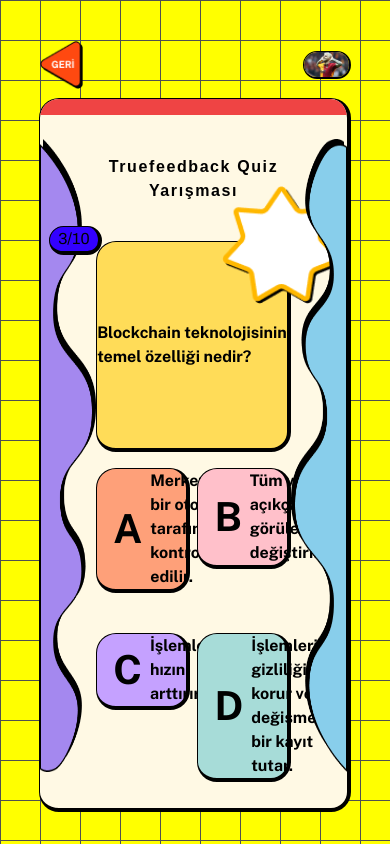
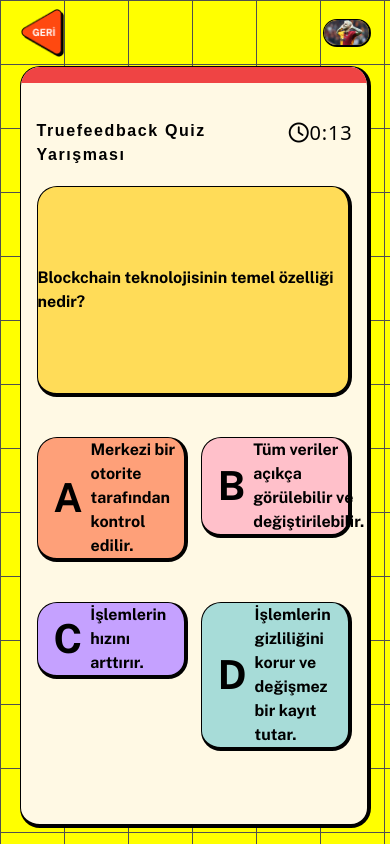
Before and after one commit to CryptQuiz/client, a Next.js app: page /quiz in a window 390 px wide. Built offline with nearby package versions, Linux system fonts and the light colour scheme; a web font is replaced by a local one.

Commit message:
Feat:responsive design

```diff
--- a/app/description/components/Join.jsx
+++ b/app/description/components/Join.jsx
@@ -3,7 +3,7 @@ import Image from 'next/image'
 
 const Join = () => {
   return (
-    <div className=' bg-neu-purple2 h-[11vh] lg:h-[41vh] text-white flex flex-col justify-between p-0 lg:p-5 rounded-10 lg:rounded-20 border border-black border-r-4 border-b-4 lg:border-r-8 lg:border-b-8 font-lexend'>
+    <div className=' bg-neu-purple2 h-[12vh] lg:h-[41vh] text-white flex flex-col justify-between p-0 lg:p-5 rounded-10 lg:rounded-20 border border-black border-r-4 border-b-4 lg:border-r-8 lg:border-b-8 font-lexend'>
                     <div className='hidden lg:flex flex-row justify-between'>
                         <div className='flex flex-row space-x-3 items-center'>
                             <div>
@@ -39,7 +39,7 @@ const Join = () => {
                                 fill
                                 />
                             </div>
-                            <div className='text-32 lg:text-8xl font-bold p-4 lg:p-0'><span className='drop-shadow-[2px_2px_rgba(0,0,0,40)]'>KATIL</span></div>
+                            <div className='text-32 lg:text-8xl font-bold lg:p-0'><span className='drop-shadow-[2px_2px_rgba(0,0,0,40)]'>KATIL</span></div>
                         </div>
 
                         <div className='hidden lg:block text-xs font-bold mx-24 text-center'>
--- a/app/description/components/SponTime.jsx
+++ /dev/null
@@ -1,19 +0,0 @@
-import React from 'react'
-
-const SponTime = () => {
-  return (
-    <div className='flex flex-col lg:flex-row space-y-4 lg:space-y-0 justify-center lg:justify-between'>
-            <div className='w-[70vw] h-[8vh] lg:w-[40vw] lg:h-[7vh] text-center bg-neu-orange text-black text-xl lg:text-32 p-1 lg:p-3 font-bold rounded-10 lg:rounded-20 border border-black border-r-4 border-b-4 lg:border-r-8 lg:border-b-8 font-lexend'>Truefeedback Quiz Yarışması</div>
-            <div className='w-[50vw] h-[5vh] lg:w-[20vw] lg:h-[7vh] flex flex-row justify-around items-center bg-neu-green3 font-bold text-black border rounded-10 lg:rounded-20 border-black border-r-4 border-b-4 lg:border-r-8 lg:border-b-8 font-lexend'>
-              <div className='text-sm lg:text-32'>15 Ekim</div>
-              <div className='text-sm lg:text-2xl flex flex-row lg:flex-col'>
-                <div>14</div>
-                <span className='block lg:hidden text-sm'>:</span>
-                <div>00</div>
-              </div>
-            </div>
-          </div>
-  )
-}
-
-export default SponTime
--- /dev/null
+++ b/app/description/components/header.jsx
@@ -0,0 +1,19 @@
+import React from 'react'
+
+const SponTime = () => {
+  return (
+    <div className='flex flex-col lg:flex-row space-y-4 lg:space-y-0 justify-center lg:justify-between'>
+            <div className='w-[81vw] h-[11vh] lg:w-[40vw] lg:h-[7vh] bg-neu-orange text-black text-xl lg:text-32 p-1 lg:p-3 font-bold rounded-10 lg:rounded-20 border border-black border-r-4 border-b-4 lg:border-r-8 lg:border-b-8 font-lexend flex-nowrap overflow-hidden text-ellipsis text-start'>Truefeedback Quiz Yarışması</div>
+            <div className='w-[45vw] h-[5vh] lg:w-[20vw] lg:h-[7vh] flex flex-row justify-around items-center bg-neu-green3 font-bold text-black border rounded-10 lg:rounded-20 border-black border-r-4 border-b-4 lg:border-r-8 lg:border-b-8 font-lexend'>
+              <div className='text-sm lg:text-32'>15 Ekim</div>
+              <div className='text-sm lg:text-2xl flex flex-row lg:flex-col'>
+                <div>14</div>
+                <span className='block lg:hidden text-sm'>:</span>
+                <div>00</div>
+              </div>
+            </div>
+          </div>
+  )
+}
+
+export default SponTime
--- a/app/description/page.jsx
+++ b/app/description/page.jsx
@@ -1,15 +1,17 @@
-import React from 'react'
+"use client";
+import React, { useEffect } from 'react'
 import Image from 'next/image'
 import Stats from './components/Stats'
 import Join from './components/Join'
 import JoinSponsor from './components/JoinSponsor'
-import SponTime from './components/SponTime'
+import Header from './components/header'
 
 
 const Description = () => {
+
   return (
     <div className='flex justify-between m-4 lg:m-0'>
-        <div className='hidden lg:block relative h-[75vh] w-[8vh] mt-6'>
+        <div className='hidden lg:block relative h-[75vh] w-[8vw] mt-6'>
         <Image
           className='h-full w-full'
           src="/images/sol.png"
@@ -21,23 +23,23 @@ const Description = () => {
 
       <div className='flex flex-col justify-center w-[65vw] space-y-4 lg:space-y-0'>
           {/* sponsor ve zaman */}
-          <div className='h-[15vh] lg:h-[10vh]'>
-          <SponTime/>
+          <div className='h-[18vh] lg:h-[10vh]'>
+          <Header/>
           </div>
             {/* alt container */}
             <div className='flex flex-col lg:flex-row h-[60vh] justify-between space-x-0 lg:space-x-10 '>
                 {/* ilk üç */}
-                <div className='w-[70vw] lg:w-[25vw]'>
+                <div className='w-[81vw] lg:w-[25vw]'>
                 <Stats/>
                 </div>
                 {/* sağ */}
-                <div className='flex flex-col justify-between w-[70vw] lg:w-[60vw] space-y-5'>
+                <div className='flex flex-col justify-between w-[81vw] lg:w-[60vw] space-y-5'>
                   {/* katıl */}
-                <div>
+                <div id='join'>
                   <Join/>
                 </div>
                 {/* sponsor */}
-                <div>
+                <div id='sponsor'>
                   <JoinSponsor/>
                 </div>
                 </div>
--- a/app/layout.jsx
+++ b/app/layout.jsx
@@ -18,22 +18,19 @@ export default function RootLayout({ children }) {
 
   return (
     <html lang="en">
+      <link rel="stylesheet" href="https://cdnjs.cloudflare.com/ajax/libs/font-awesome/6.4.2/css/all.min.css" />
       <link rel="preconnect" href="https://fonts.googleapis.com"/>
       <link rel="preconnect" href="https://fonts.gstatic.com" crossorigin/>
       <link href="https://fonts.googleapis.com/css2?family=Archivo:wght@400;500;600;700;800&family=Lexend+Mega:wght@400;500;600;700;800&family=Public+Sans:wght@400;500;600;700;800&display=swap" rel="stylesheet"/>
       <body className="relative">
-        <div className="bg-neu-yellow h-[100vh] w-[100vw] flex flex-col items-center justify-center py-8 lg:py-0"
+        <div className="bg-neu-yellow h-[100vh] w-[100vw] flex flex-col items-center justify-center pb-4 lg:pb-0"
         style={{
-          // background-size: 40px 40px;
-          // background-image:
-          //   linear-gradient(to right, grey 1px, transparent 1px),
-          //   linear-gradient(to bottom, grey 1px, transparent 1px);
-          backgroundSize: "40px 40px",
+          backgroundSize: "64px 64px",
           backgroundImage:
             "linear-gradient(to right, #505050 1px, transparent 1px),linear-gradient(to bottom, #505050 1px, transparent 1px)",
         }}
         >
-          <header className="lg:hidden flex flex-row justify-between items-center w-[80vw] h-[4vh] my-4">
+          <header className="lg:hidden flex flex-row justify-between items-center w-[90vw] h-[4vh] my-4">
           <Link href="/home">
             <div>
               <Image
@@ -57,7 +54,7 @@ export default function RootLayout({ children }) {
             </Link>
           </header>
           {pathName !== "/profile" ?
-            <div className="w-[80vw] h-[85vh] lg:h-[80vh] bg-neu-white rounded-20 lg:rounded-40 overflow-hidden border border-black border-r-4 border-b-4 lg:border-r-8 lg:border-b-8">
+            <div className="w-[90vw] lg:w-[80vw] h-[95vh] lg:h-[80vh] bg-neu-white rounded-20 lg:rounded-40 overflow-hidden border border-black border-r-4 border-b-4 lg:border-r-8 lg:border-b-8">
               {children}
             </div>
            : <div>
--- a/app/quiz/components/Question.jsx
+++ b/app/quiz/components/Question.jsx
@@ -4,14 +4,14 @@ import Image from 'next/image'
 const Question = () => {
   return (
 
-      <div className="md:w-full h-[25vh] bg-neu-orange mb-4 lg:mb-10 flex flex-row relative items-center justify-center rounded-20 border border-black border-r-4 border-b-4">
-              <div className="bg-neu-blue text-base md:text-xl lg:text-3xl absolute -top-4 -left-12 lg:py-1 px-2 lg:px-4 rounded-20 border border-black border-r-4 border-b-4 font-archivo">
+      <div className="h-[25vh] bg-neu-orange mb-10 flex flex-row relative items-center justify-center rounded-20 border border-black border-r-4 border-b-4">
+              <div className="hidden lg:block bg-neu-blue text-base md:text-xl lg:text-3xl absolute -top-4 -left-12 lg:py-1 px-2 lg:px-4 rounded-20 border border-black border-r-4 border-b-4 font-archivo">
                 3/10
               </div>
               <p className="text-base md:text-xl lg:text-2xl font-bold text-black font-public">
                 Blockchain teknolojisinin temel özelliği nedir?
               </p>
-              <div className="absolute -top-14 -right-14">
+              <div className="hidden lg:block absolute -top-14 -right-14">
                 <Image
                   src="/images/star.png"
                   alt="images"
--- a/app/quiz/components/SponsorName.jsx
+++ b/app/quiz/components/SponsorName.jsx
@@ -2,10 +2,11 @@ import React from 'react'
 
 const SponsorName = () => {
   return (
-    <div className='py-10'>
-      <h1 className='text-base md:text-xl lg:text-32 text-black font-bold text-center tracking-widest font-lexend'>
+    <div className='py-0 lg:py-10 flex flex-row justify-between tracking-wider'>
+      <h1 className='w-[59vw] text-base lg:text-32 text-black font-bold text-start tracking-widest font-lexend'>
       Truefeedback Quiz Yarışması
       </h1>
+      <div className='w-[29vw] text-xl text-end'><i class="fa-regular fa-clock"></i>0:13</div>
     </div>
   )
 }
--- a/app/quiz/page.jsx
+++ b/app/quiz/page.jsx
@@ -13,7 +13,7 @@ const QuizPage = () => {
         <div className="h-4 bg-red-500 w-full rounded-t-40"></div>
         </div>
     <div className='flex justify-between'>
-        <div className='relative h-[75vh] w-[8vh] mt-6'>
+        <div className='hidden lg:block relative h-[75vh] w-[8vh] mt-6'>
         <Image
           className='h-full w-full'
           src="/images/sol.png"
@@ -21,9 +21,9 @@ const QuizPage = () => {
           fill
         />
       </div>
-      <div className='w-[60vw]'>
+      <div className='w-[81vw] lg:w-[60vw] py-5 l:py-0 m-4 lg:m-0'>
         {/* Sponsor Namesi */}
-        <div className='h-[15vh]'>
+        <div className='h-[8vh] lg:h-[15vh]'>
         <SponsorName/>
 
         </div>
@@ -32,7 +32,7 @@ const QuizPage = () => {
         {/* Şıklar */}
         <Option/>
       </div>
-      <div className='relative h-[75vh] w-[8vh] mt-6'>
+      <div className='hidden lg:block relative h-[75vh] w-[8vh] mt-6'>
         <Image
           className='h-full w-full'
           src="/images/sag.png"
```
